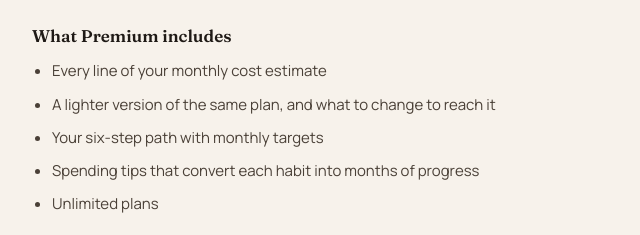
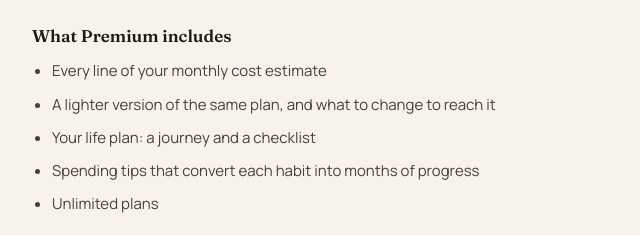
Before and after one commit to BYDLapp/bydl-legal, a plain HTML site: page index.html in a window 1280 px wide. Shown: the part 5908-6143 px from the top of the page, 252-892 px from the left. Drawn offline with Linux system fonts and the light colour scheme; a web font is replaced by a local one.

Commit message:
Update stale "six-step path" copy to match the Life tab redesign
Co-Authored-By: Claude Sonnet 5 <noreply@anthropic.com>

```diff
--- a/index.html
+++ b/index.html
@@ -178,7 +178,7 @@ footer b{color:var(--terra)}
 <ul>
 <li>Every line of your monthly cost estimate</li>
 <li>A lighter version of the same plan, and what to change to reach it</li>
-<li>Your six-step path with monthly targets</li>
+<li>Your life plan: a journey and a checklist</li>
 <li>Spending tips that convert each habit into months of progress</li>
 <li>Unlimited plans</li>
 </ul>
```
